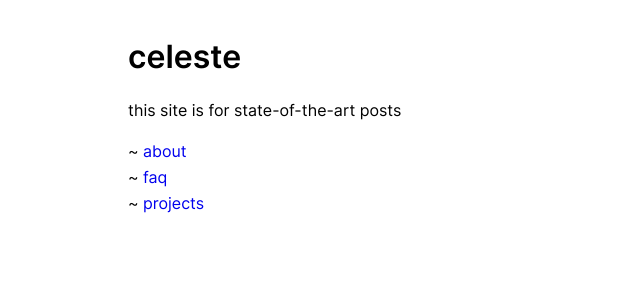
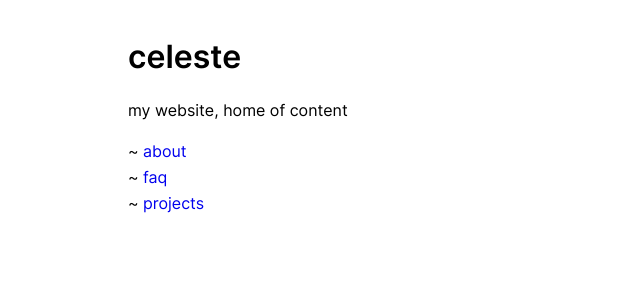
Before and after one commit to cosmicoptima/cosmicoptima.github.io, a Jekyll site: the page built from index.md, in a window 1280 px wide. Shown: the top 293 px of the page, without its empty margins (0-640 px from the left). Built offline with Jekyll 4.4.1, drawn with Linux system fonts in a browser that asks for light colours.

Commit message:
changed tagline

```diff
--- a/index.md
+++ b/index.md
@@ -5,7 +5,7 @@ title: home
 
 # celeste
 
-this site is for state-of-the-art posts
+my website, home of content
 
 ~ [about](/about)
 ~ [faq](/faq)
```
